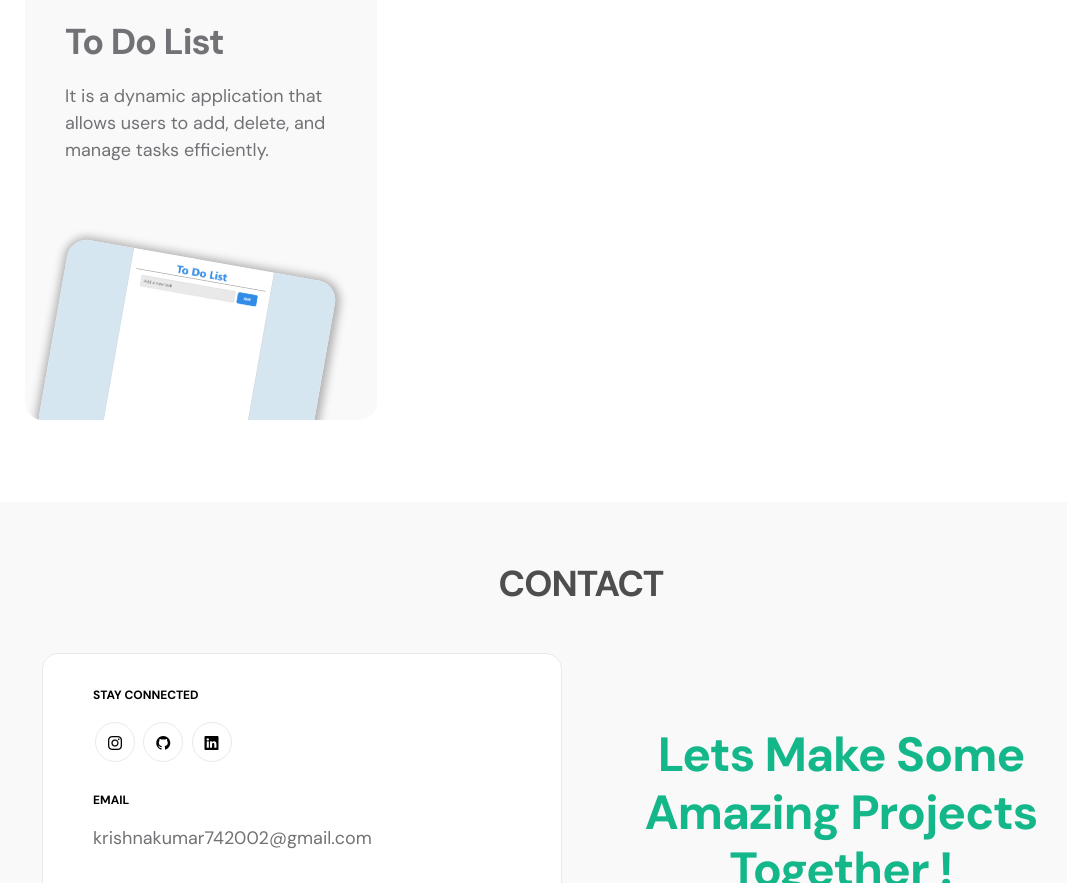
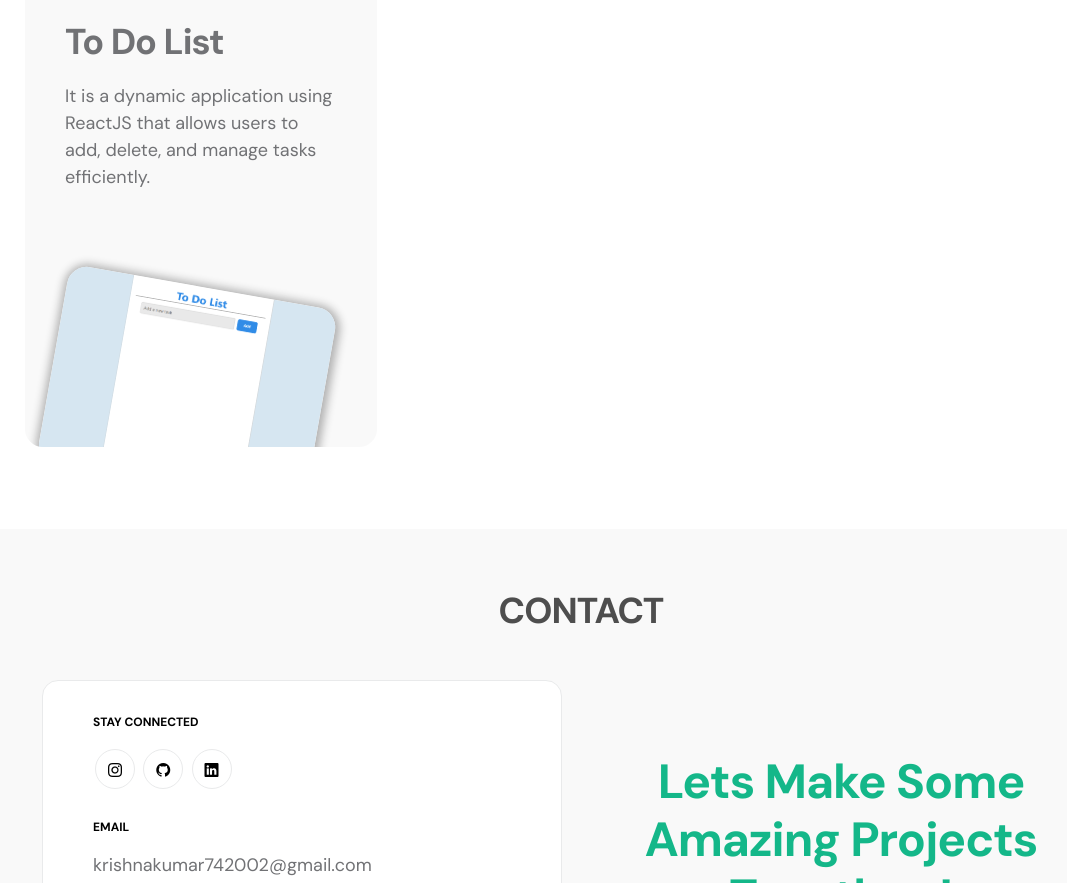
Before and after one commit to Krishnakumar005/Portfolio, a plain HTML site: page index.html in a window 1280 px wide. Shown: the part 2631-3514 px from the top of the page, without its empty margins (59-1126 px from the left). Drawn offline with Linux system fonts and the light colour scheme.

Commit message:
index.html

```diff
--- a/index.html
+++ b/index.html
@@ -299,7 +299,7 @@ https://templatemo.com/tm-578-first-portfolio
                                 <div class="projects-info">
 
                                     <h3 class="projects-title"><a href="https://github.com/Krishnakumar005/To-Do-List" target="_blank">To Do List</a></h3>
-                                    <p> It is a dynamic application that allows users to add, delete, and manage tasks efficiently. </p>
+                                    <p> It is a dynamic application using ReactJS that allows users to add, delete, and manage tasks efficiently. </p>
                                 </div>
 
                                 <a href="images/projects/true-agency-9Bjog5FZ-oc-unsplash.jpg" class="popup-image">
```
